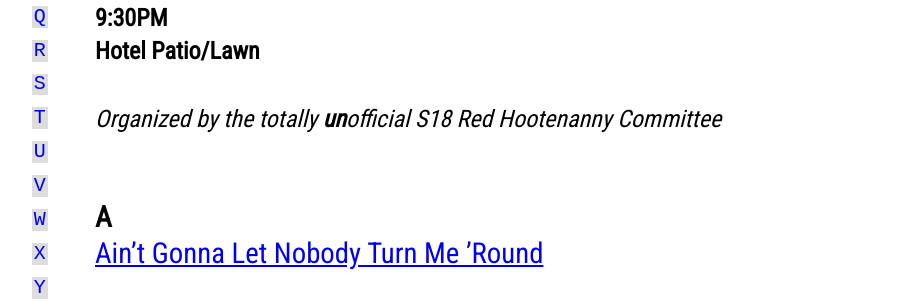
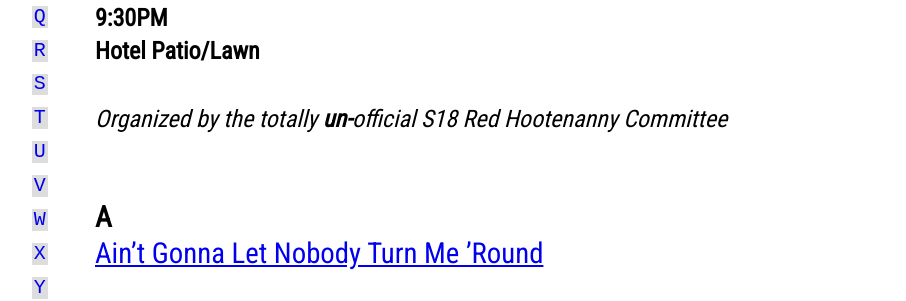
Before and after one commit to socialismconference/songbook.github.io, a Jekyll site: the page built from index.md, in a window 1280 px wide. Shown: the part 572-873 px from the top of the page, without its empty margins (165-1071 px from the left). Built offline with Jekyll 4.4.1, drawn with Linux system fonts in a browser that asks for light colours; our own code applies the rules of GitHub Pages for plain Markdown files; a script that is not in the unit is left out.

```diff
--- a/index.md
+++ b/index.md
@@ -10,7 +10,7 @@ Thursday, July 5
 9:30PM
 Hotel Patio/Lawn**
 
-> Organized by the totally **un**official S18 Red Hootenanny Committee
+> Organized by the totally **un-**official S18 Red Hootenanny Committee
 
 <div class="alphabet">&nbsp;</div>
 
```
